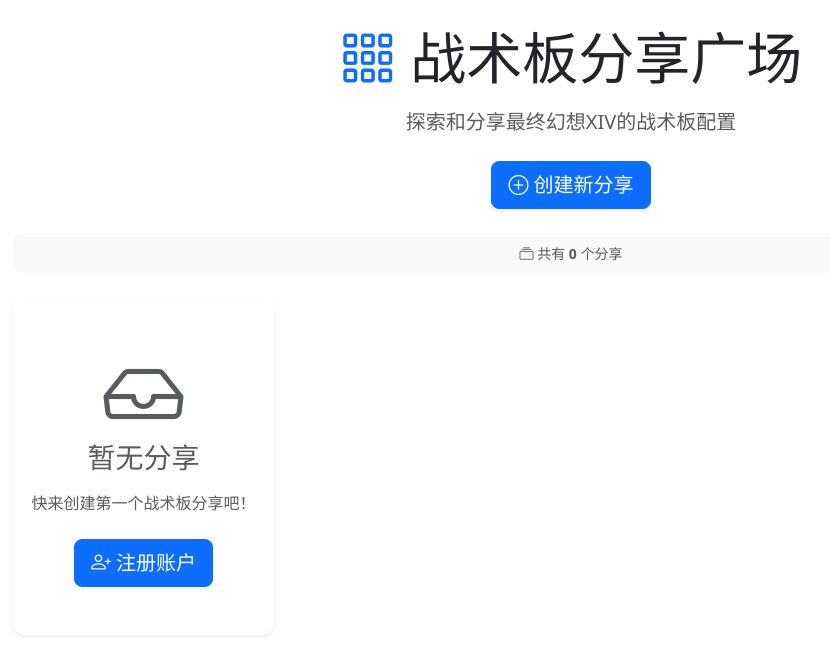
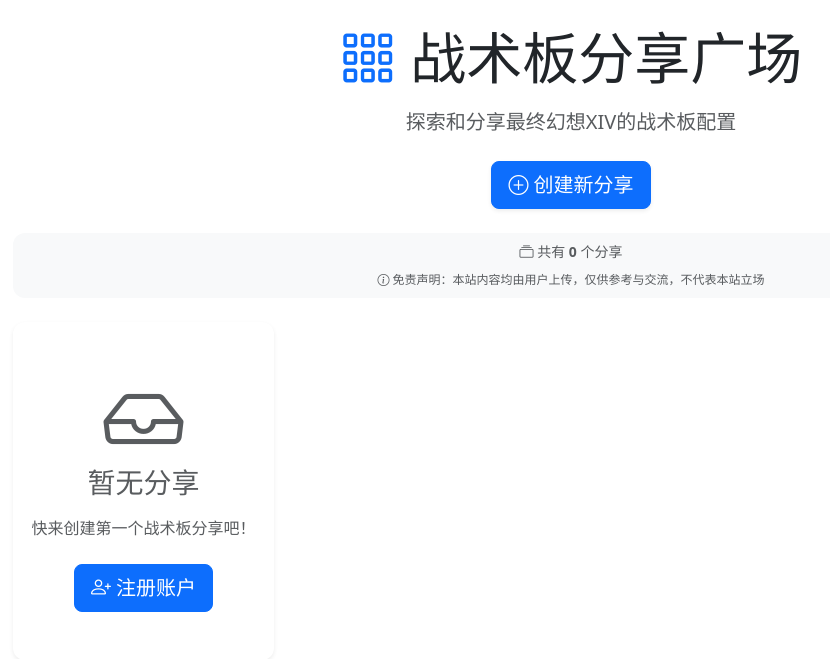
Before and after one commit to MisakaCirno/ff14_zsb, a Django app: page / in a window 1280 px wide. Shown: the part 56-715 px from the top of the page, without its empty margins (69-899 px from the left). Run offline with Django 4.2, Linux system fonts and the light colour scheme; data that the repository does not hold is empty; some libraries are stand-ins or nearby versions.

Commit message:
免责声明

```diff
--- a/templates/shares/detail.html
+++ b/templates/shares/detail.html
@@ -70,6 +70,11 @@
                     <h5 class="mb-0"><i class="bi bi-eye"></i> 战术板预览</h5>
                 </div>
                 <div class="card-body">
+                    <div class="alert alert-light border text-center py-2 mb-3">
+                        <small class="text-muted">
+                            <i class="bi bi-info-circle"></i> 免责声明：本站内容均由用户上传，仅供参考与交流，不代表本站立场
+                        </small>
+                    </div>
                     <div class="ratio" style="--bs-aspect-ratio: 75%;">
                         <iframe src="/static/viewer/embed.html#{{ share.strategy_code }}" style="border: 1px solid #dee2e6; border-radius: 0.25rem;"></iframe>
                     </div>
--- a/templates/shares/index.html
+++ b/templates/shares/index.html
@@ -31,11 +31,14 @@
         <div class="col-md-12">
             <div class="card bg-light border-0">
                 <div class="card-body py-2 text-center">
-                    <small class="text-muted">
+                    <small class="text-muted d-block mb-1">
                         <i class="bi bi-collection"></i> 共有 <strong>{{ shares.paginator.count }}</strong> 个分享
                         {% if shares.has_other_pages %}
                         | 第 <strong>{{ shares.number }}</strong> / <strong>{{ shares.paginator.num_pages }}</strong> 页
                         {% endif %}
+                    </small>
+                    <small class="text-muted" style="font-size: 0.75rem;">
+                        <i class="bi bi-info-circle"></i> 免责声明：本站内容均由用户上传，仅供参考与交流，不代表本站立场
                     </small>
                 </div>
             </div>
```
